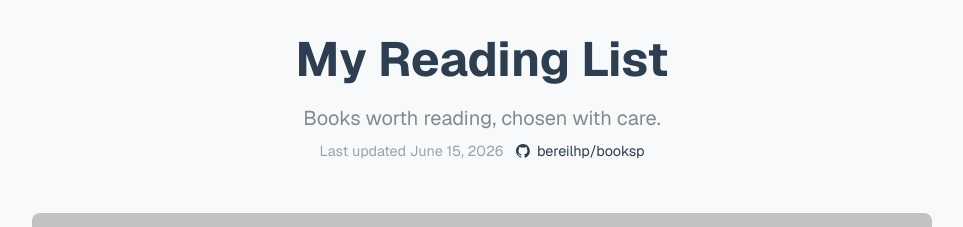
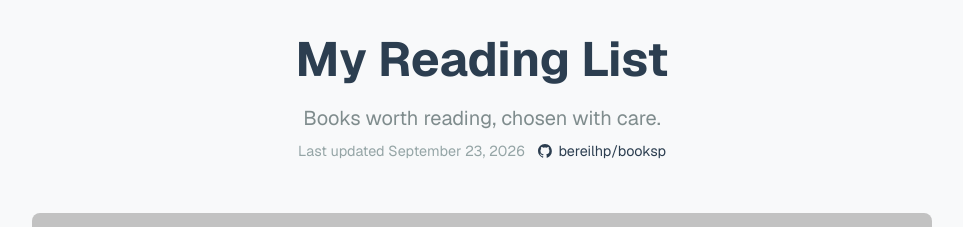
Before and after one commit to bereilhp/booksp, a Next.js app: page / in a window 1280 px wide. Shown: the top 227 px of the page, without its empty margins (158-1121 px from the left). Built offline with nearby package versions, Linux system fonts and the light colour scheme.

Commit message:
Update last updated date to September 23, 2026

```diff
--- a/app/page.js
+++ b/app/page.js
@@ -11,7 +11,7 @@ export default function Home() {
           Books worth reading, chosen with care.
         </p>
         <div className={styles.meta}>
-          <p className={styles.lastUpdated}>Last updated June 15, 2026</p>
+          <p className={styles.lastUpdated}>Last updated September 23, 2026</p>
           <a
             className={styles.githubLink}
             href="https://github.com/bereilhp/booksp"
```
